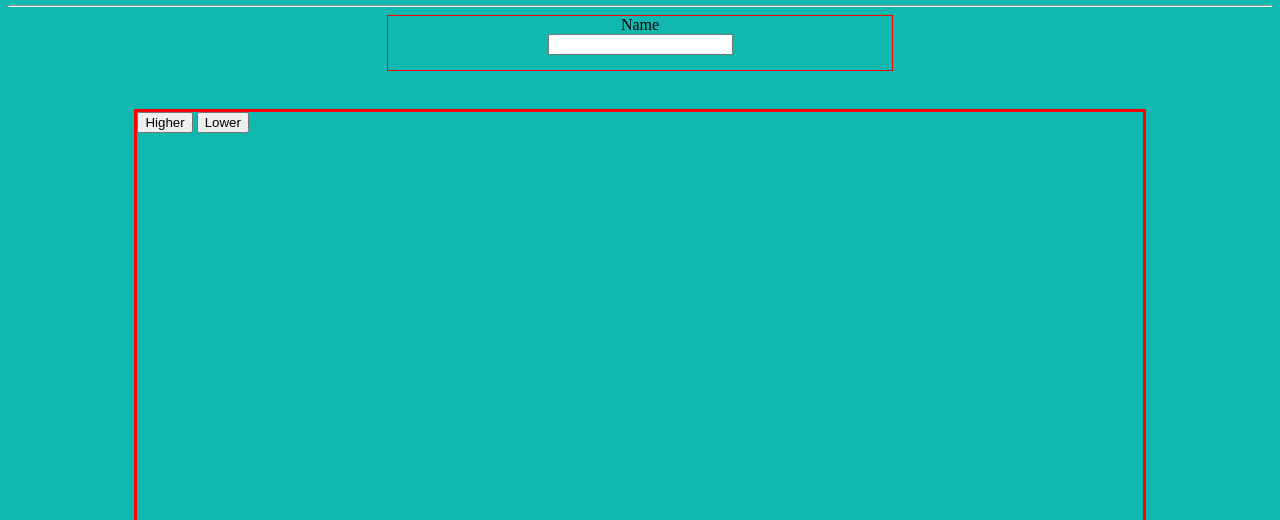
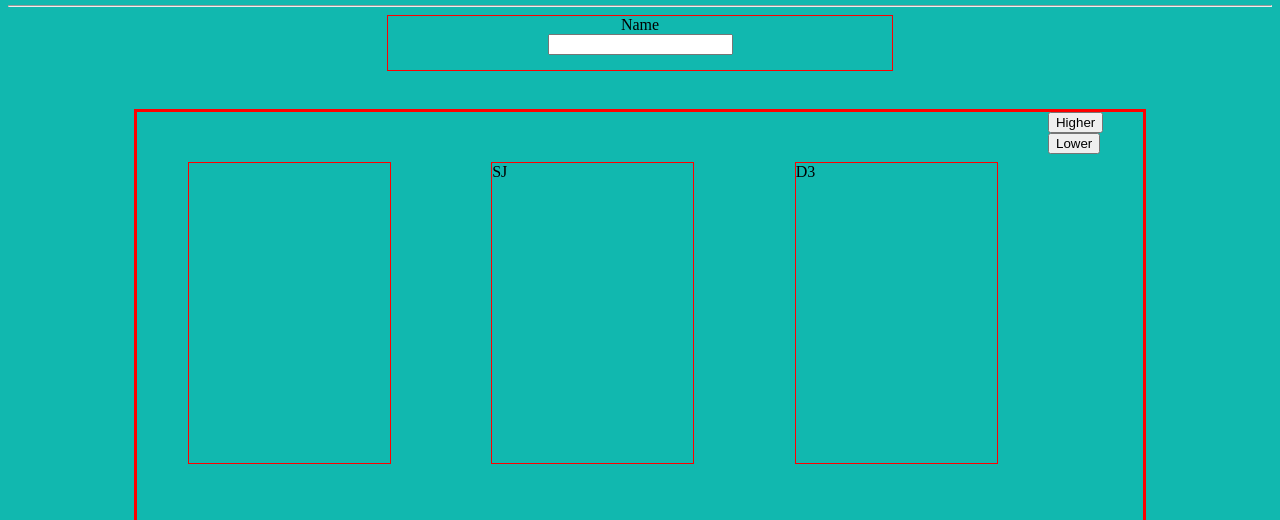
Before and after one commit to Liamm91/PP2-JS-0523, a plain HTML site: page index.html in a window 1280 px wide. Shown: the part 280-800 px from the top of the page. Drawn offline with Linux system fonts and the light colour scheme.

Commit message:
add js code to randomise card from array

```diff
--- a/assets/css/style.css
+++ b/assets/css/style.css
@@ -36,8 +36,29 @@ body {
     border: 3px solid red;
 }
 
-.btn-up {
-    height: 20%;
+#cardDeck {
+    margin: 5%;
     width: 20%;
-    text-align: center;
+    height: 300px;
+    display: inline-block;
+    float: left;
+
 }
+
+#nextCard {
+    margin: 5%;
+    width: 20%;
+    height: 300px;
+    display: inline-block;
+    float: left;
+
+}
+
+#previousCard {
+    margin: 5%;
+    width: 20%;
+    height: 300px;
+    display: inline-block;
+    float: left;
+
+}
--- a/assets/js/script.js
+++ b/assets/js/script.js
@@ -2,22 +2,16 @@ document.addEventListener("DOMContentLoaded", function() {
 
 })
 
-var suits = ['H','C','D','S'];
-var cards = ['2','3','4','5','6', '7', '8', '9', '10', 'J', 'Q','K','A' ];
-var deck = [];
-for(var suitCounter = 0; suitCounter < 4; suitCounter++) {
-    for(var cardsCounter = 0; cardsCounter < 13; cardsCounter++) {
-        deck.push(cards[cardsCounter]) + suits[suitCounter];
-    }
-}
+var cards = ['H2','H3','H4','H5','H6', 'H7', 'H8', 'H9', 'H10', 'HJ', 'HQ','HK','HA','C2','C3','C4','C5','C6', 'C7', 'C8', 'C9', 'C10', 'CJ', 'CQ','CK','CA','D2','D3','D4','D5','D6', 'D7', 'D8', 'D9', 'D10', 'DJ', 'DQ','DK','DA','S2','S3','S4','S5','S6', 'S7', 'S8', 'S9', 'S10', 'SJ', 'SQ','SK','SA' ];
 
 const currentCard = document.getElementById("previousCard");
 const nextCard = document.getElementById("nextCard");
 const buttons = document.getElementsByClassName("btn");
 const score = document.getElementById("score")
 
-let next_card = deck[Math.floor(Math.random() * deck.length)];
+let current_card = cards[Math.floor(Math.random() * cards.length)];
+let next_card = cards[Math.floor(Math.random() * cards.length)];
 let streak = 0;
-console.log(next_card);
 
+previousCard.innerText = current_card;
 nextCard.innerText = next_card;
--- a/index.html
+++ b/index.html
@@ -18,14 +18,16 @@
     <input class="name" type="text">
 </div>
     <div class="game-area">
-            <button class="btn-higher">Higher
+        <div id="cardDeck"></div>
+        <div id="previousCard"></div>
+        <div id="nextCard"></div>
+            <button class="btn btn-higher">Higher
             </button>
-            <button class="btn-lower">Lower
+            <button class="btn btn-lower">Lower
             </button>
     </div>
     <div class="score-area">
-        <p class="scores">Streak<span id="score"> 0 </span></p>
-
+        <p>Streak<span id="score"> 0 </span></p>
     </div>
    <script src="assets/js/script.js"></script>
 </body>
```
